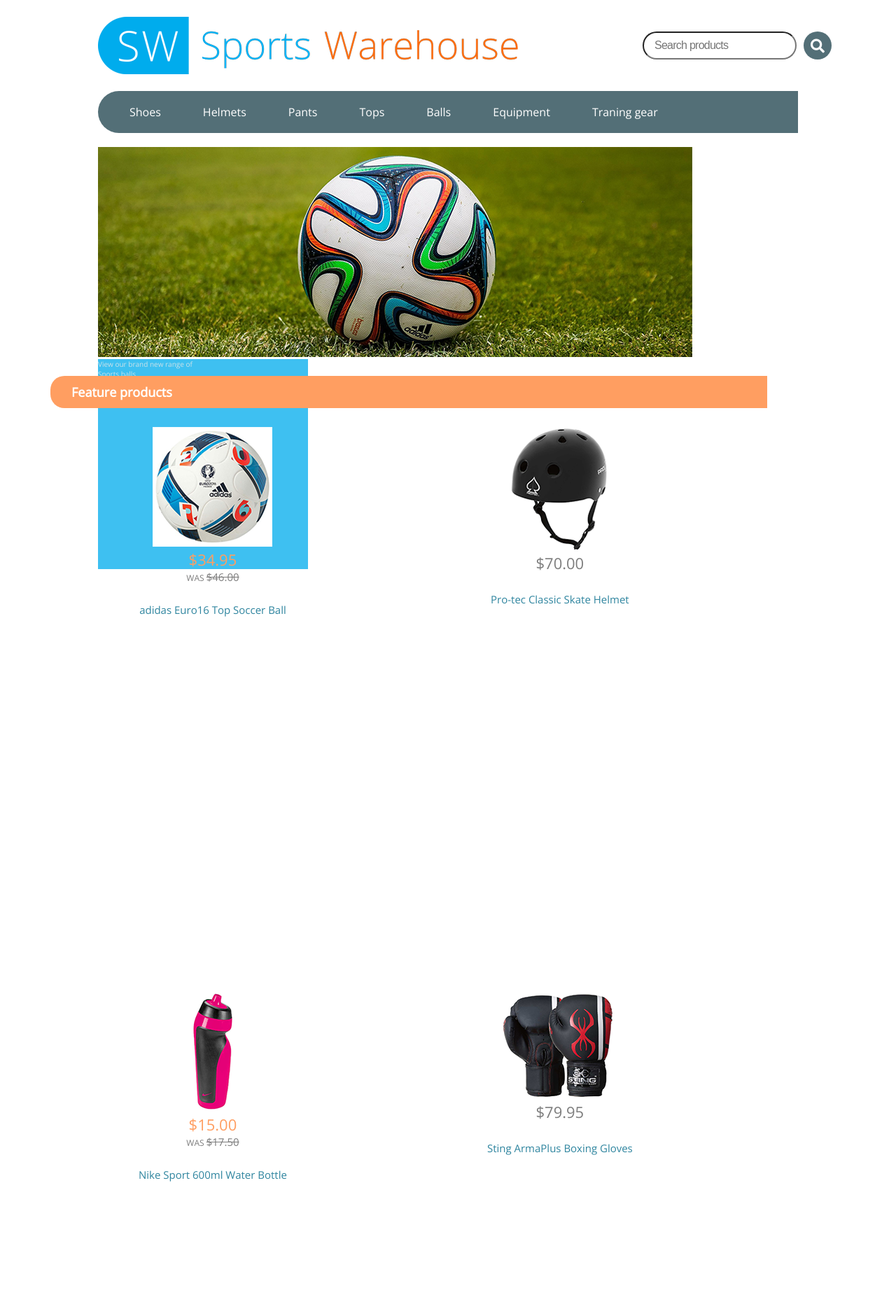
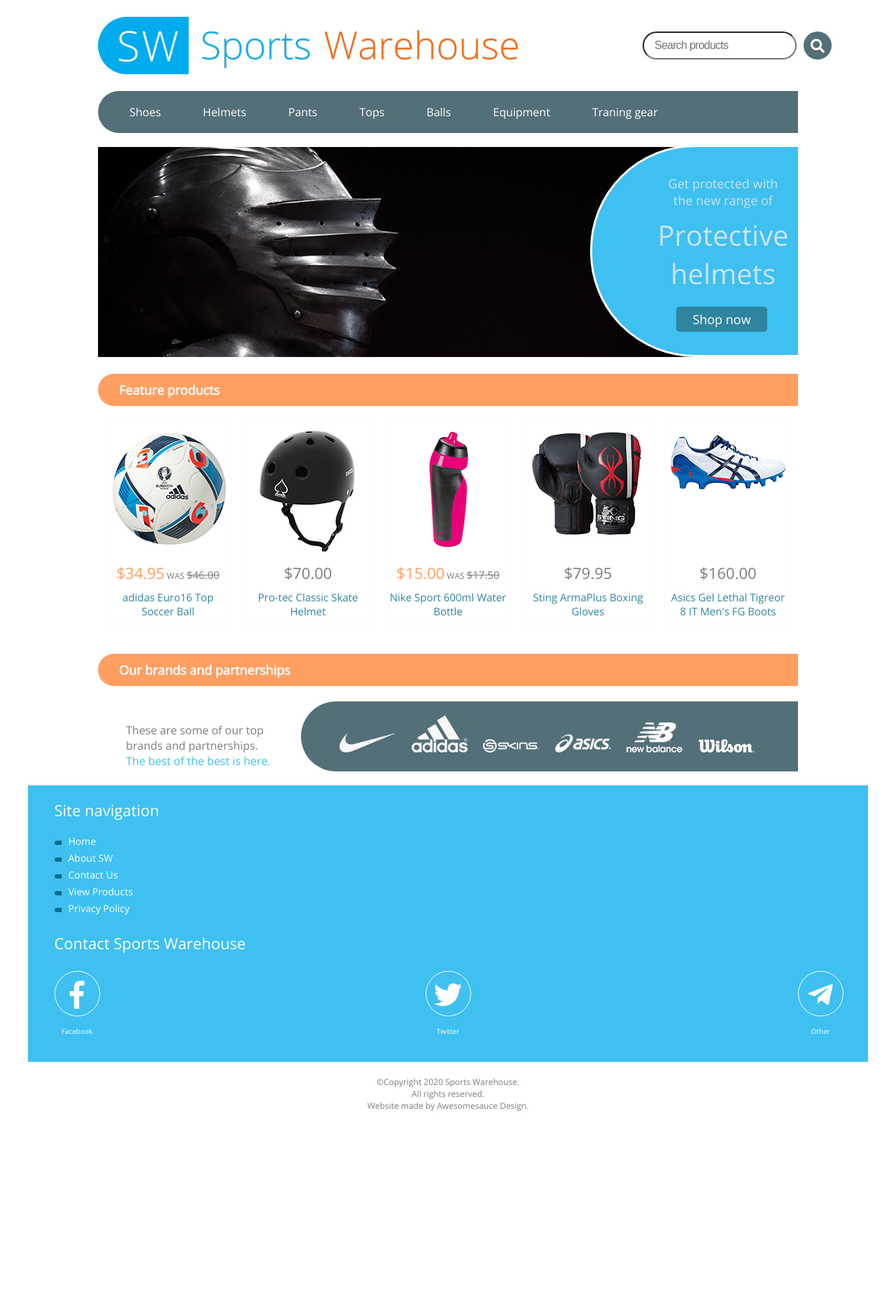
Before and after one commit to Aliali3392/sports-warehouse-website, a PHP site: page /main.html in a window 1280 px wide. Shown: the part 50-1920 px from the top of the page at 70% size. After the commit the page ends 1637 px from the top, so only its background shows below. Run offline with PHP 8.4, Linux system fonts and the light colour scheme.

Commit message:
add desktop website

```diff
--- a/css/main.css
+++ b/css/main.css
@@ -222,7 +222,7 @@
     background-color: #ff9e61;
     height: 46px;
     width: 100%;
-    border-radius: 20px 0 0 20px;
+    border-radius: 23px 0 0 23px;
     line-height: 46px;
     padding-left: 30px;
     color: #fff;
@@ -287,13 +287,14 @@
     background-color: #ff9e61;
     height: 46px;
     width: 100%;
-    border-radius: 20px 0 0 20px;
+    border-radius: 23px 0 0 23px;
     line-height: 46px;
     padding-left: 30px;
     color: #fff;
     font-size: 1.8rem;
 }
 .brandslogo p {
+    font-weight: 300;
     float: left;
     margin-top: 20px;
     margin-left: 3.125%;
@@ -331,7 +332,7 @@
 .footer-nav h2 {
     margin-top: 20px;
     margin-left: 3.125%;
-    font-family: 'Open Sans Light', sans-serif;
+    font-weight: 300;
     font-size: 2.2rem;
     font-weight: normal;
 }
@@ -362,7 +363,7 @@
 .footer-contact h2 {
     margin-top: 25px;
     margin-left: 3.125%;
-    font-family: 'Open Sans Light', sans-serif;
+    font-weight: 300;
     font-size: 2.2rem;
     font-weight: normal;
 }
@@ -545,15 +546,107 @@
         width: 1000px;
         height: 300px;
     }
+    .slideshow figure {
+        position: relative;
+    }
+    #slide1 {
+        display: none;
+    }
     #slide2 {
-        display: none;
+        /*display: none;*/
     }
     #slide3 {
         display: none;
     }
-    .description {
+    .indication {
+        font-weight: 300;
         width: 300px;
-        height: 300px;
+        height: 303px;
         background-color: #3ec0f1;
+        border-radius: 150px 0 0 150px;
+        border: solid 3px #fff;
+        position: absolute;
+        top: -3px;
+        right: -3px;
+    }
+    .indication p:nth-child(1) {
+        font-size: 1.8rem;
+        margin-top: 40px;
+        margin-left: 80px;
+        text-align: center;
+    }
+    .indication p:nth-child(2) {
+        margin-top: 10px;
+        margin-left: 80px;
+        font-size: 4rem;
+        text-align: center;
+    }
+    .indication a {
+        text-decoration: none;
+        color: #fff;
+        text-align: center;
+    }
+    .indication a p:first-child {
+        background-color: #2f859f;
+        margin-top: 20px;
+        width: 130px;
+        height: 36px;
+        line-height: 36px;
+        margin-left: 120px;
+        border-radius: 5px;
+    }
+    /*products*/
+    .products h2 {
+        margin-top: 24px;
+        margin-left: 100px;
+        width: 1000px;
+    }
+    .products a {
+        width: 180px;
+        height: 290px;
+        padding: 0;
+        margin: 22px 0 0 20px;
+        border-radius: 5px;
+        border: solid 1px #fffaf7;
+    }
+    .products a:hover {
+        box-shadow: 1px 1px 4px #ff9e61;
+    }
+    .products #firsta {
+        margin-left: 110px;
+    }
+    .items {
+        margin-top: 10px;
+    }
+    .items figcaption {
+        top: 190px;
+    }
+    /*brand logo*/
+    .brandslogo h2 {
+        margin-top: 42px;
+        margin-left: 100px;
+        width: 1000px;
+    }
+    .brandslogo p {
+        margin-top: 52px;
+        margin-left: 140px;
+        width: 210px;
+    }
+    .partnerships {
+        margin: 0;
+        padding: 0;
+        height: 100px;
+        width: 710px;
+        border-radius: 50px 0 0 50px;
+        margin-top: 22px;
+        float: right;
+        margin-right: 100px;
+    }
+    .partnerships img {
+        margin-top: 20px;
+        margin-left: 20px;
+    }
+    .partnerships img:first-child {
+        margin-left: 55px;
     }
 }
--- a/main.html
+++ b/main.html
@@ -64,27 +64,27 @@
 			<div class="slideshow">
 			<figure id="slide1">
 				<img src="images/sports-balls.png" alt="Sports balls">
-				<figcaption class="description">
-					<p>View our brand new range of</p>
-					<p>Sports balls</p>
+				<figcaption  class="indication">
+					<p>View our brand <br>new range of</p>
+					<p>Sports <br>balls</p>
 					<a href="#"><p>Shop now</p></a>
 				</figcaption>
 			</figure>
 
 			<figure id="slide2">
 				<img src="images/protective-helmets.png" alt="Protective helmets">
-				<figcaption>
-					<p>Get protected with the new range of</p>
-					<p>Protective helmets</p>
+				<figcaption class="indication">
+					<p>Get protected with <br>the new range of</p>
+					<p>Protective <br>helmets</p>
 					<a href="#"><p>Shop now</p></a>
 				</figcaption>
 			</figure>
 
 			<figure id="slide3">
 				<img src="images/training-gear.png" alt="Train gear">
-				<figcaption>
-					<p>Get ready to race with our professional</p>
-					<p>Training gear</p>
+				<figcaption class="indication">
+					<p>Get ready to race <br>with our professional</p>
+					<p>Training <br>gear</p>
 					<a href="#"><p>Shop now</p></a>
 				</figcaption>
 			</figure>
@@ -92,10 +92,10 @@
 		<!-- This is the content -->
 			<section class="products">
 				<h2>Feature products</h2>
-				<a href="#">
+				<a href="#" id="firsta">
 					<figure class="items">
 						<img src="images/products/soccer-ball.png" alt="soccer ball">
-						<figcaption><span class="original">&#36;34.95</span><br><span>was <b class="current">&#36;46.00</b></span><p>adidas Euro16 Top Soccer Ball</p></figcaption>
+						<figcaption><span class="original">&#36;34.95</span><span> was <b class="current">&#36;46.00</b></span><p>adidas Euro16 Top Soccer Ball</p></figcaption>
 					</figure>
 				</a>
 				<a href="#">
@@ -107,7 +107,7 @@
 				<a href="#">
 					<figure class="items">
 						<img src="images/products/water-bottle.png" alt="water bottle">
-						<figcaption><span class="original">&#36;15.00</span><br><span>was <b class="current">&#36;17.50</b></span><p>Nike Sport 600ml Water Bottle</p></figcaption>
+						<figcaption><span class="original">&#36;15.00</span><span> was <b class="current">&#36;17.50</b></span><p>Nike Sport 600ml Water Bottle</p></figcaption>
 					</figure>
 				</a>
 				<a href="#">
```
